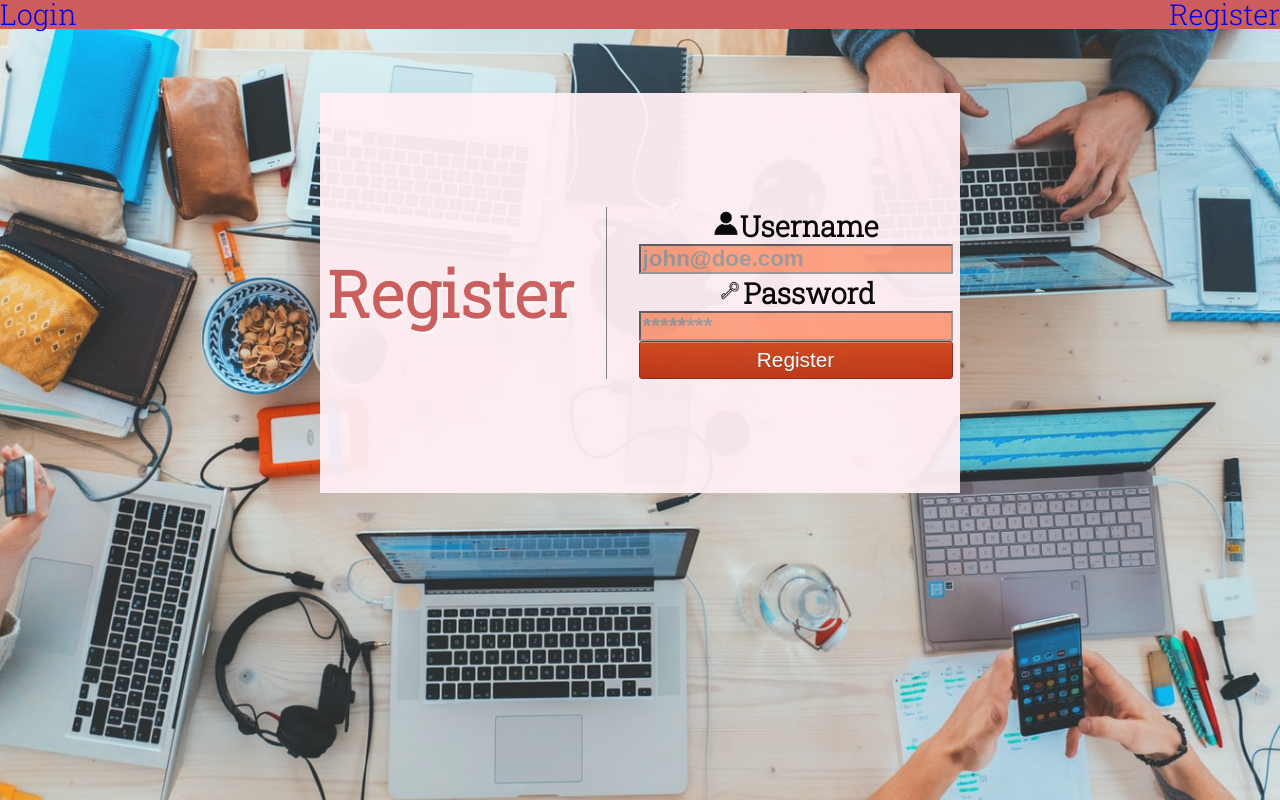
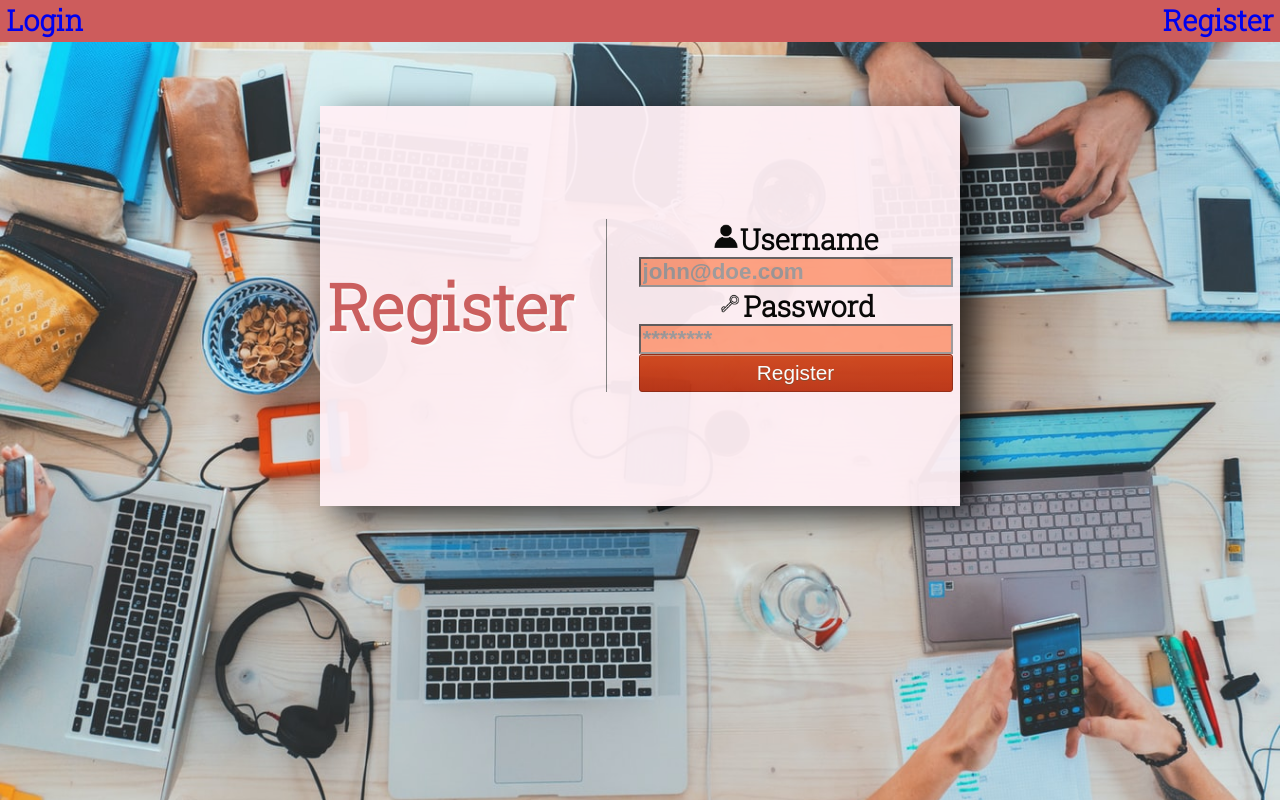
Before and after one commit to BW-Pintereach2-7-27-20/front-end, a React (Create React App) app in the folder pintereach/: page /register in a window 1280 px wide. Built offline with nearby package versions, Linux system fonts and the light colour scheme.

Commit message:
box shadow and basic position fixes

```diff
--- a/pintereach/src/App.js
+++ b/pintereach/src/App.js
@@ -22,8 +22,14 @@ const StyledHeader = styled.div`
 const StyledNavLink = styled(NavLink)`
   text-decoration: none;
   font-family: 'Roboto Slab', serif;
+  font-weight: bold;
   font-size: 1.8rem;
   align-self: center;
+  padding: 0.5%;
+
+  &:active {
+    color: white;
+  }
 `;
 
 const App = () => {
--- a/pintereach/src/Styled/Container.js
+++ b/pintereach/src/Styled/Container.js
@@ -9,6 +9,9 @@ const Container = styled.div`
   margin-top: 5%;
   background-color: lavenderblush;
   opacity: 95%;
+  -webkit-box-shadow: 18px 10px 29px 1px rgba(0,0,0,0.75);
+  -moz-box-shadow: 18px 10px 29px 1px rgba(0,0,0,0.75);
+  box-shadow: 18px 10px 29px 1px rgba(0,0,0,0.75);
 
   h2 {
     align-self: center;
--- a/pintereach/src/Styled/Form.js
+++ b/pintereach/src/Styled/Form.js
@@ -6,6 +6,7 @@ const Form = styled.form`
   align-self: center;
   padding-left: 5%;
   border-left: 1px solid grey;
+
 
   label {
     font-size: 1.8rem;
```
